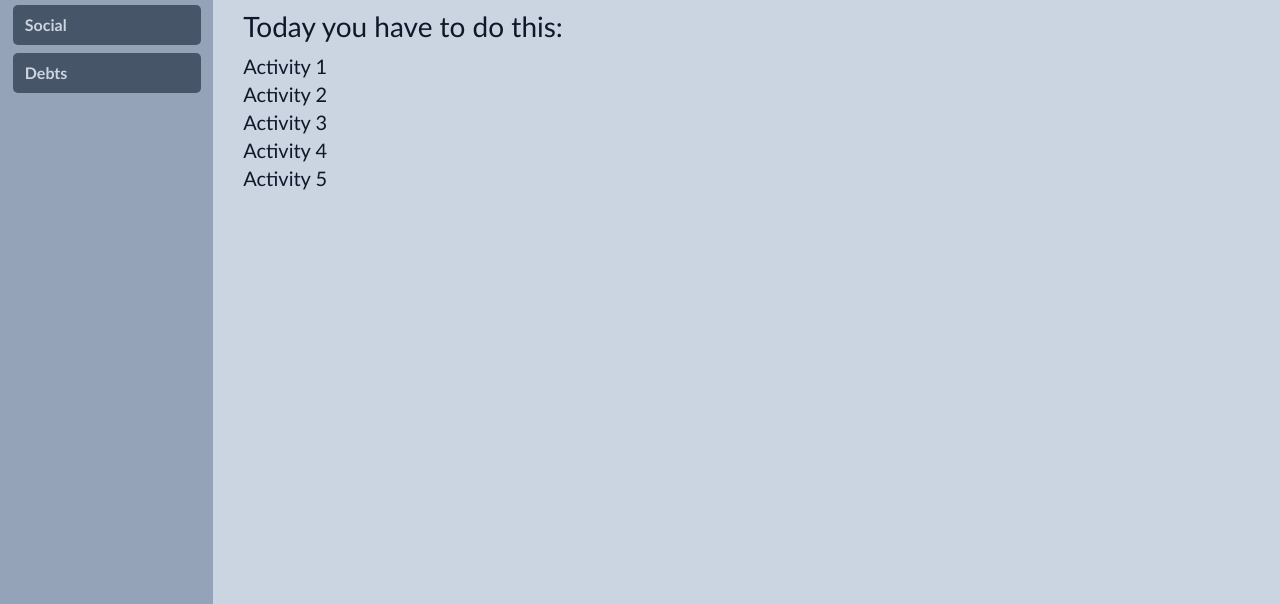
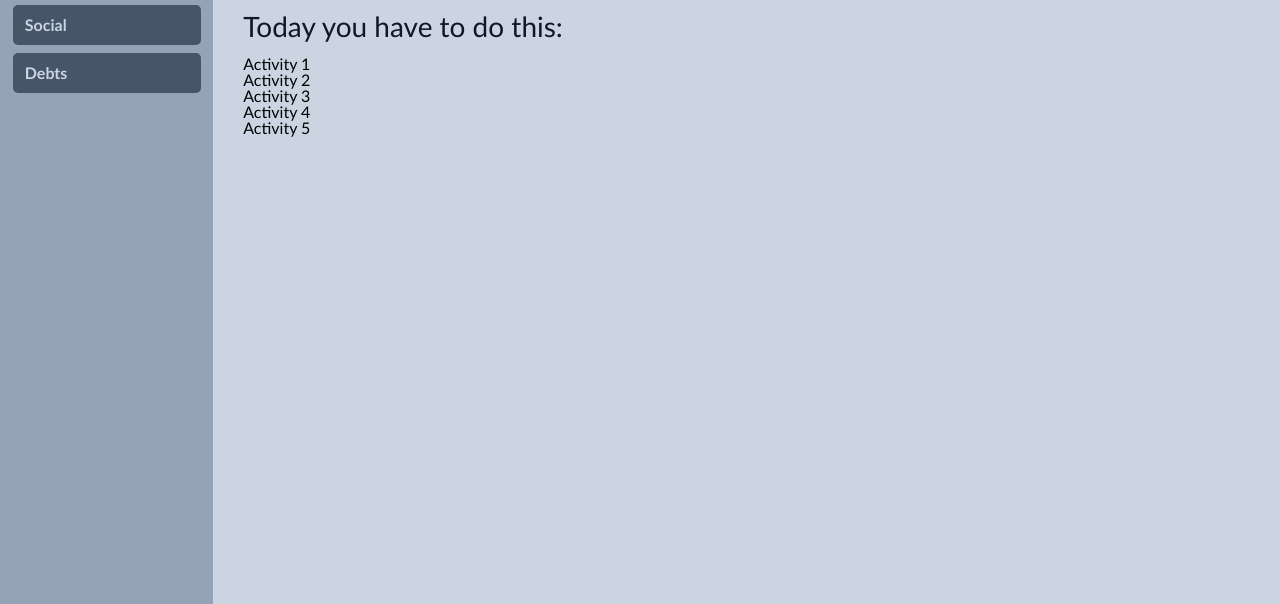
Before and after one commit to kistoo/todo-list, a website built with webpack: page dist/index.html in a window 1280 px wide. Shown: the part 196-800 px from the top of the page. Built offline with nearby package versions, Linux system fonts and the light colour scheme.

Commit message:
Add todo hover effect

```diff
--- a/src/style.css
+++ b/src/style.css
@@ -190,13 +190,13 @@
 ul {
     display: flex;
     flex-direction: column;
-    gap: 1vh;
-    font-size: 5vh;
+    gap: 0;
 }
 
-li {
-    font-size: 2.5vh;
-    color: var(--font-color);
+ul>div {
+    display: flex;
+    flex-direction: column;
+    gap: 0;
 }
 
 /*todo div*/
@@ -208,6 +208,10 @@
     border-radius: 15px;
     align-items: center;
     margin: 0.5vh 0;
+}
+
+.todo:hover {
+    background-color: #64748b;
 }
 
 .todo div {
```
